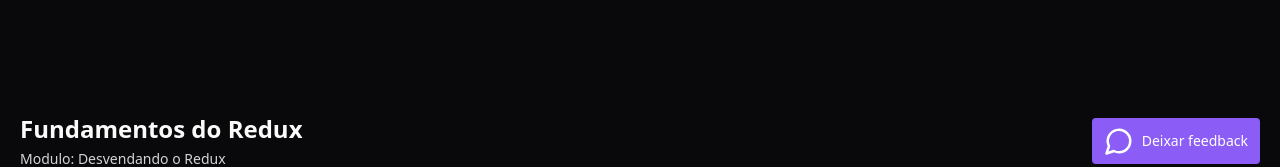
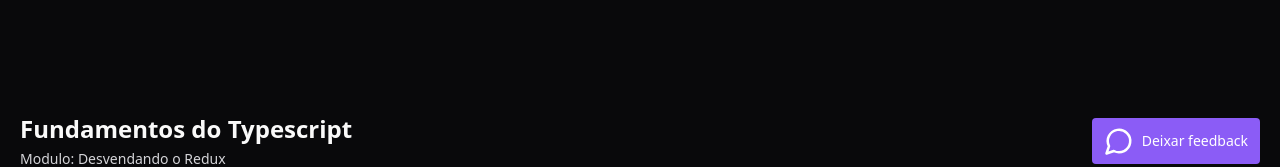
Before and after one commit to renyzeraa/todo-list, a React (Vite) app: page / in a window 1280 px wide. Shown: the top 167 px of the page. Built offline with nearby package versions, Linux system fonts and the light colour scheme.

Commit message:
feat: ajustando titulo do video e modulo no header da app e estilizando aula atual no modulo

```diff
--- a/src/components/assunto-modulo.tsx
+++ b/src/components/assunto-modulo.tsx
@@ -1,15 +1,21 @@
-import { Video } from "lucide-react";
+import { PlayCircle, Video } from "lucide-react";
 
 interface AssuntoModuloProps {
   name: string
   duration: string // formato HH:MM
   onPlay: () => void
+  isCurrent?: boolean
 }
 
-export function AssuntoModulo({ name, duration, onPlay }: AssuntoModuloProps) {
+export function AssuntoModulo({ name, duration, onPlay, isCurrent = false }: AssuntoModuloProps) {
   return (
-    <button onClick={onPlay} className='flex items-center gap-3 text-sm text-zinc-400'>
-      <Video className='size-4 text-zinc-500' />
+    <button
+      onClick={onPlay}
+      data-active={isCurrent}
+      disabled={isCurrent}
+      className='flex items-center gap-3 text-sm text-zinc-400 data-[active=true]:text-emerald-400 enabled:hover:text-zinc-200 transition-colors data-[active=true]:font-semibold disabled:cursor-not-allowed'
+    >
+      {isCurrent ? <PlayCircle className="size-4 text-emerald-400" /> : <Video className='size-4 text-zinc-500' />}
       <span>{name}</span>
       <span className='ml-auto font-mono text-xs text-zinc-500'>{duration}</span>
     </button>
--- a/src/components/modulo.tsx
+++ b/src/components/modulo.tsx
@@ -12,8 +12,9 @@
 }
 
 export function Modulo({ amountLessons, title, moduleIndex }: ModuloProps) {
-  const { lessons } = useAppSelector((state) => ({
-    lessons: state.player.course.modules[moduleIndex].lessons
+  const { lessons, current } = useAppSelector((state) => ({
+    lessons: state.player.course.modules[moduleIndex].lessons,
+    current: state.player.currentIndex
   }))
 
   const dispatch = useDispatch()
@@ -36,7 +37,13 @@
       <Collapsible.Content asChild>
         <nav className='relative flex flex-col gap-4 p-6'>
           {lessons.map(({ duration, id, title }, index) => (
-            <AssuntoModulo key={id} onPlay={() => dispatch(play([--moduleIndex, index]))} name={title} duration={duration} />
+            <AssuntoModulo
+              key={id}
+              onPlay={() => dispatch(play([--moduleIndex, index]))}
+              name={title}
+              duration={duration}
+              isCurrent={current.lesson === index && (current.module + 1) === moduleIndex}
+            />
           ))}
         </nav>
       </Collapsible.Content>
--- a/src/pages/player.tsx
+++ b/src/pages/player.tsx
@@ -5,19 +5,21 @@
 import { useAppSelector } from '../store'
 
 export function Player() {
-  const { modules } = useAppSelector((state) => (
+  const { modules, current } = useAppSelector((state) => (
     {
-      modules: state.player.course.modules
+      modules: state.player.course.modules,
+      current: state.player.currentIndex
     }
   ))
+  const { lesson, module } = current
 
   return (
     <div className="bg-zinc-950 text-zinc-50 flex justify-center items-center py-8 h-screen">
       <div className="felx w-[1240px] flex-col gap-6">
         <div className="flex items-center justify-between ">
           <Header
-            title='Fundamentos do Redux'
-            description='Modulo: Desvendando o Redux'
+            title={modules[module].lessons[lesson].title}
+            description={`Modulo: ${modules[module].title}`}
           />
           <button
             className='flex items-center text-sm font-medium text-white gap-2 rounded bg-violet-500 px-3 py-2 hover:bg-violet-600'
```
